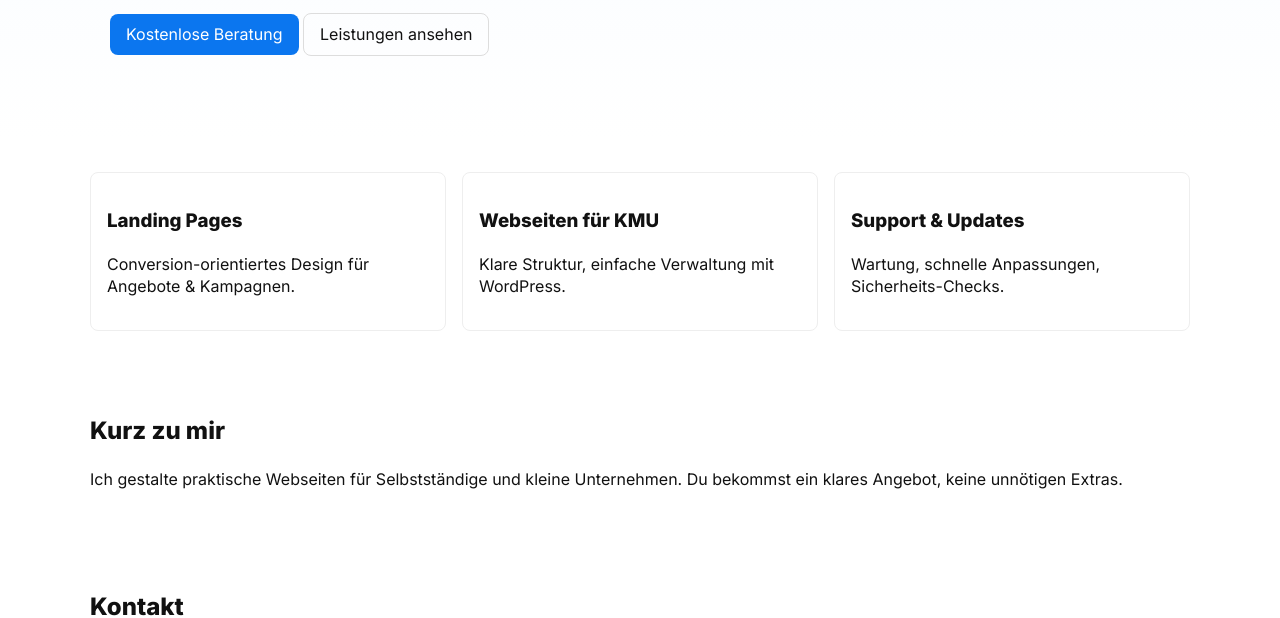
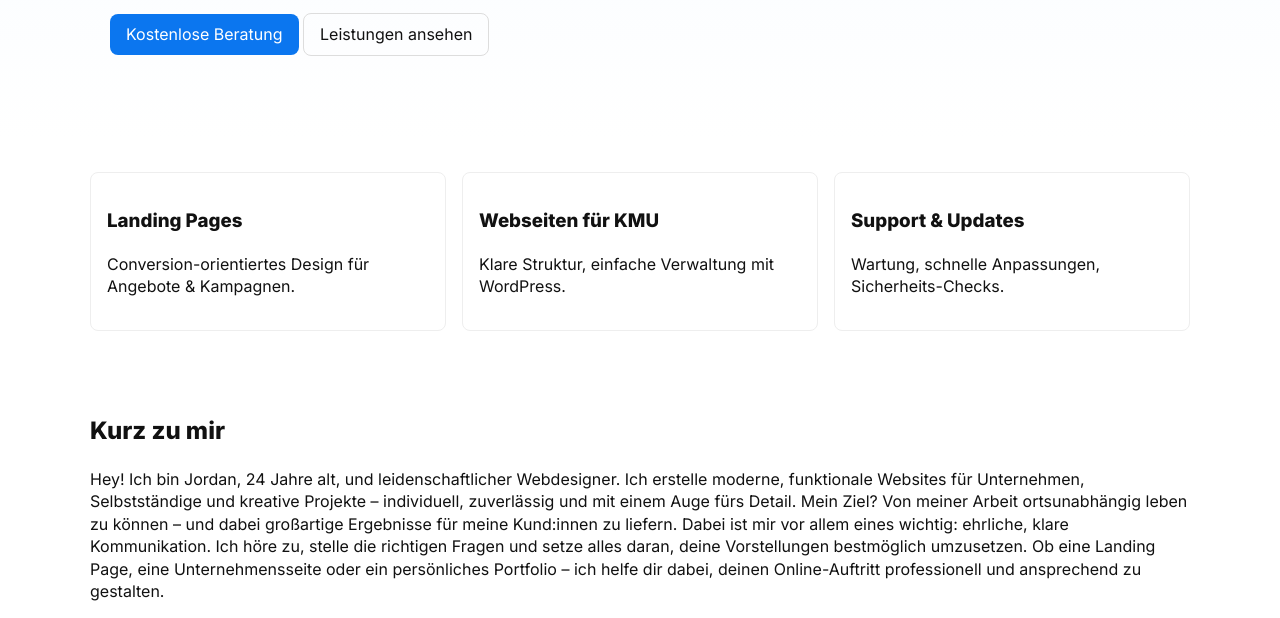
Before and after one commit to jordan6512/landingpage, a plain HTML site: page index.html in a window 1280 px wide. Shown: the part 343-961 px from the top of the page. Drawn offline with Linux system fonts and the light colour scheme.

Commit message:
Update index.html

```diff
--- a/index.html
+++ b/index.html
@@ -53,7 +53,12 @@
 
     <section id="about" class="container about">
       <h2>Kurz zu mir</h2>
-      <p>Ich gestalte praktische Webseiten für Selbstständige und kleine Unternehmen. Du bekommst ein klares Angebot, keine unnötigen Extras.</p>
+      <p>Hey! Ich bin Jordan, 24 Jahre alt, und leidenschaftlicher Webdesigner.
+Ich erstelle moderne, funktionale Websites für Unternehmen, Selbstständige und kreative Projekte – individuell, zuverlässig und mit einem Auge fürs Detail.
+
+Mein Ziel? Von meiner Arbeit ortsunabhängig leben zu können – und dabei großartige Ergebnisse für meine Kund:innen zu liefern. Dabei ist mir vor allem eines wichtig: ehrliche, klare Kommunikation. Ich höre zu, stelle die richtigen Fragen und setze alles daran, deine Vorstellungen bestmöglich umzusetzen.
+
+Ob eine Landing Page, eine Unternehmensseite oder ein persönliches Portfolio – ich helfe dir dabei, deinen Online-Auftritt professionell und ansprechend zu gestalten.</p>
     </section>
 
     <section id="contact" class="container contact">
```
